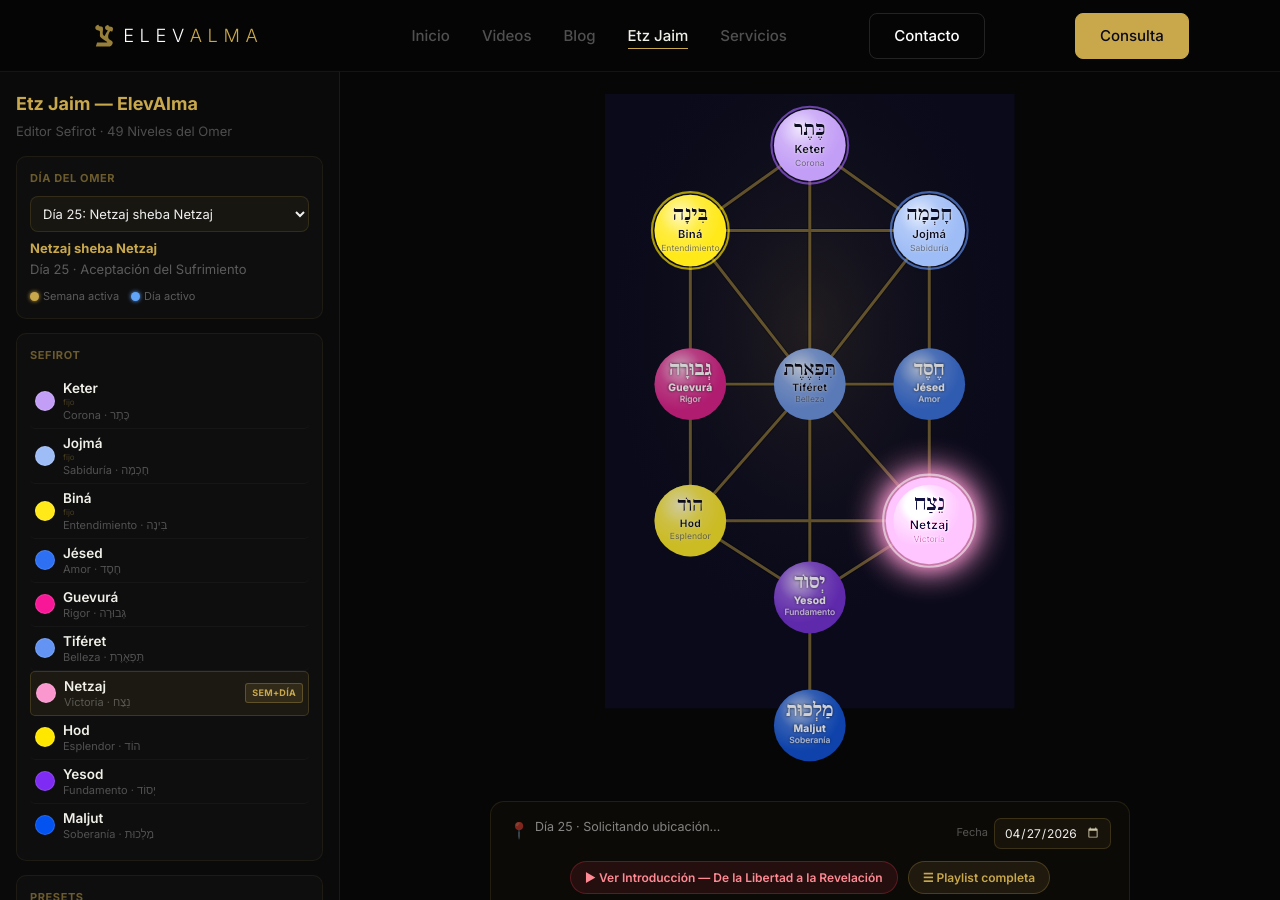
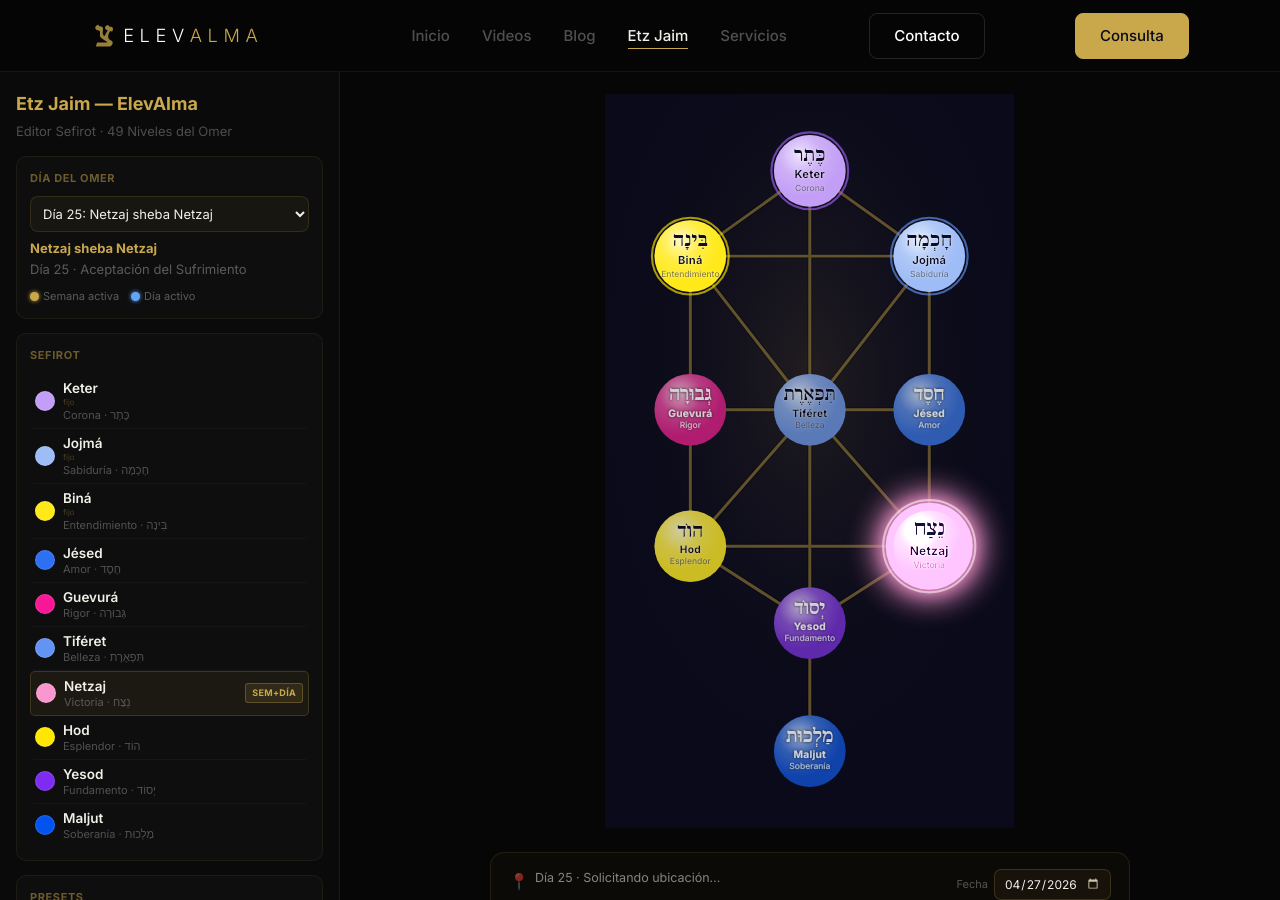
Before and after one commit to spenhos/elevalma-site, a Jekyll site: the page built from etz-jaim/index.html, in a window 1280 px wide and 900 px high. Built offline with Jekyll 4.4.1, drawn with Linux system fonts in a browser that asks for light colours.

Commit message:
Fix Etz Jaim: fondo completo + espacio arriba de Keter + link nav

```diff
--- a/etz-jaim/index.html
+++ b/etz-jaim/index.html
@@ -461,7 +461,7 @@ title: Etz Jaim — ElevAlma
     <div class="etz-main" id="mainArea">
 
       <!-- SVG Tree -->
-      <svg id="etzJaim" xmlns="http://www.w3.org/2000/svg" viewBox="0 0 480 800">
+      <svg id="etzJaim" xmlns="http://www.w3.org/2000/svg" viewBox="0 -30 480 860">
       <defs>
         <radialGradient id="atmG" cx="50%" cy="38%" r="52%">
           <stop id="atmStop0" offset="0%" stop-color="rgba(201,168,76,0.12)" stop-opacity="1"/>
@@ -489,8 +489,8 @@ title: Etz Jaim — ElevAlma
         </radialGradient>
       </defs>
 
-      <rect id="svgBg" width="480" height="720" fill="#0a0a1a"/>
-      <rect width="480" height="720" fill="url(#atmG)"/>
+      <rect id="svgBg" x="0" y="-30" width="480" height="860" fill="#0a0a1a"/>
+      <rect x="0" y="-30" width="480" height="860" fill="url(#atmG)"/>
       <ellipse id="maskEl" cx="240" cy="355" rx="265" ry="375" fill="url(#maskGrad)" display="none"/>
 
       <!-- Channels outline -->
@@ -858,7 +858,7 @@ function expSVG(){
 }
 function expPNG(){
   const svg=document.getElementById('etzJaim'),clone=svg.cloneNode(true);
-  const w=480*expScale,h=720*expScale;clone.setAttribute('width',w);clone.setAttribute('height',h);clone.removeAttribute('style');
+  const w=480*expScale,h=860*expScale;clone.setAttribute('width',w);clone.setAttribute('height',h);clone.removeAttribute('style');
   const src=new XMLSerializer().serializeToString(clone);
   const cv=document.createElement('canvas');cv.width=w;cv.height=h;
   const img=new Image(),blob=new Blob([src],{type:'image/svg+xml;charset=utf-8'}),url=URL.createObjectURL(blob);
```
